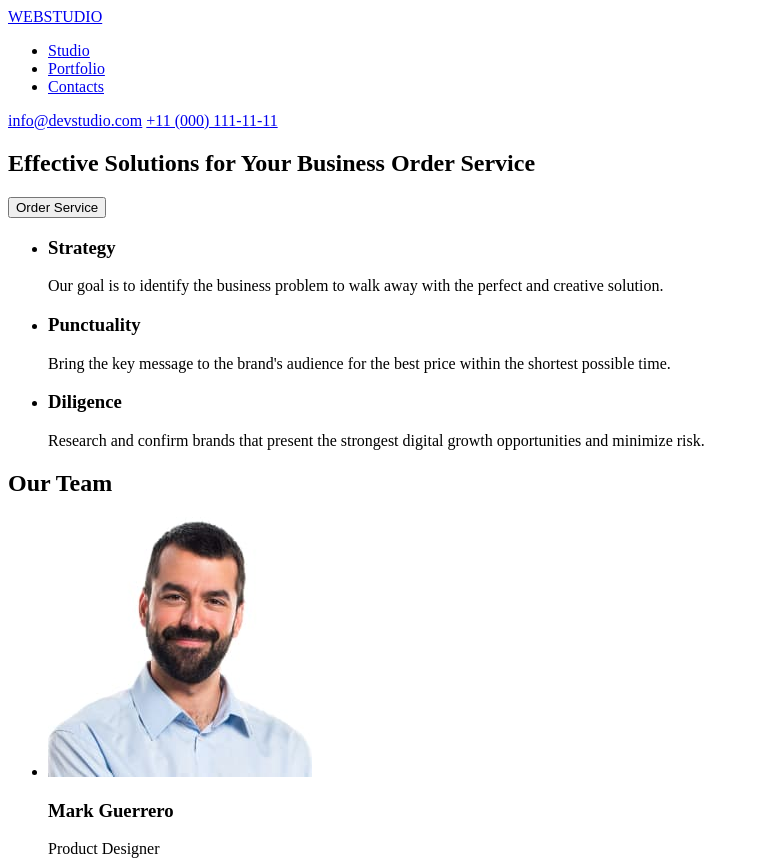
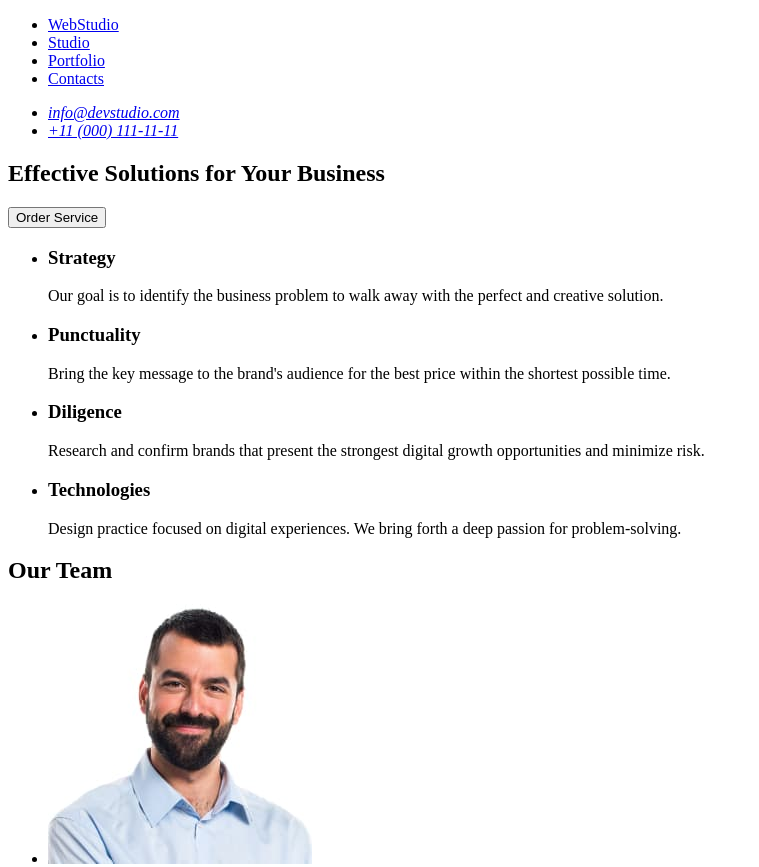
Before and after one commit to Maes-tr0/goit-markup-hw-01, a plain HTML site: page index.html in a window 1280 px wide. Shown: the top 867 px of the page, without its empty margins (0-759 px from the left). Drawn offline with Linux system fonts and the light colour scheme.

Commit message:
Updete index.html

```diff
--- a/index.html
+++ b/index.html
@@ -8,10 +8,12 @@
     <title>WebStudio</title>
 </head>
 <body>
-    <header >
-        <a href="./index.html">WEBSTUDIO</a>
+    <header>
         <nav>
             <ul>
+                <li>
+                    <a href="./index.html">WebStudio</a>
+                </li>
                 <li>
                     <a href="#">Studio</a>
                 </li>
@@ -24,14 +26,21 @@
             </ul>
         </nav>
 
-        <a href="mailto:info@devstudio.com">info@devstudio.com</a>
-        <a href="tel:+110001111111">+11 (000) 111-11-11</a>
-
+        <address>
+            <ul>
+                <li>
+                    <a href="mailto:info@devstudio.com">info@devstudio.com</a>
+                </li>
+                <li>
+                    <a href="tel:+110001111111">+11 (000) 111-11-11</a>
+                </li>
+            </ul>
+        </address>
     </header>
 
     <main>
         <section>
-            <h1>Effective Solutions for Your Business Order Service</h1>
+            <h1>Effective Solutions for Your Business</h1>
             <button type="button">Order Service</button>
         </section>
 
@@ -56,6 +65,13 @@
                     <p>
                         Research and confirm brands that present the
                         strongest digital growth opportunities and minimize risk.
+                    </p>
+                </li>
+                <li>
+                    <h3>Technologies</h3>
+                    <p>
+                        Design practice focused on digital experiences.
+                        We bring forth a deep passion for problem-solving.
                     </p>
                 </li>
             </ul>
@@ -89,7 +105,7 @@
     </main>
 
     <footer>
-        <a href="./index.html">WEBSTUDIO</a>
+        <a href="./index.html">WebStudio</a>
         <p>
             Increase the flow of customers and sales for your
             business with digital marketing & growth solutions.
```
